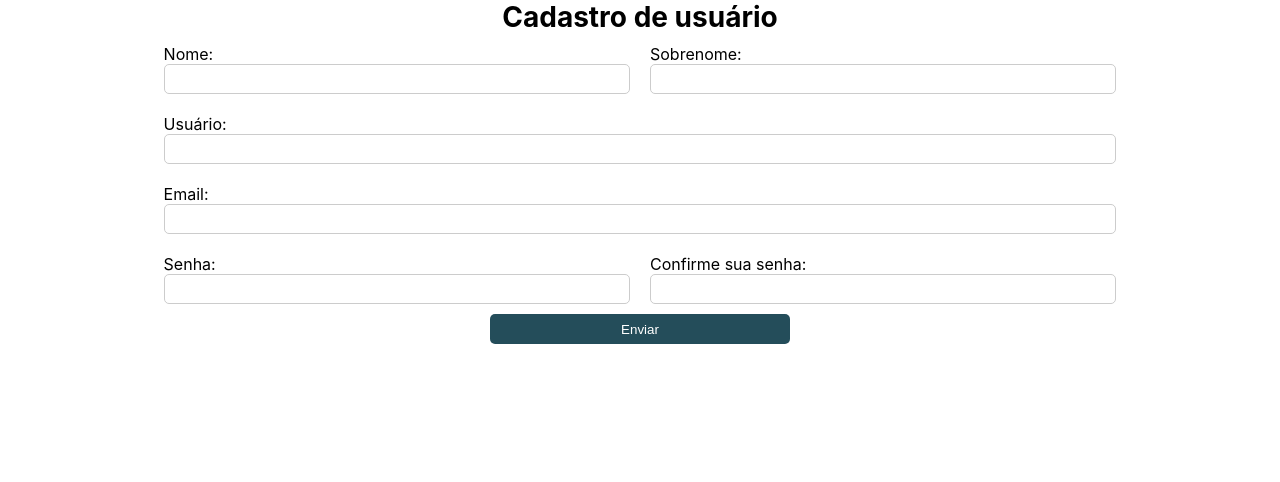
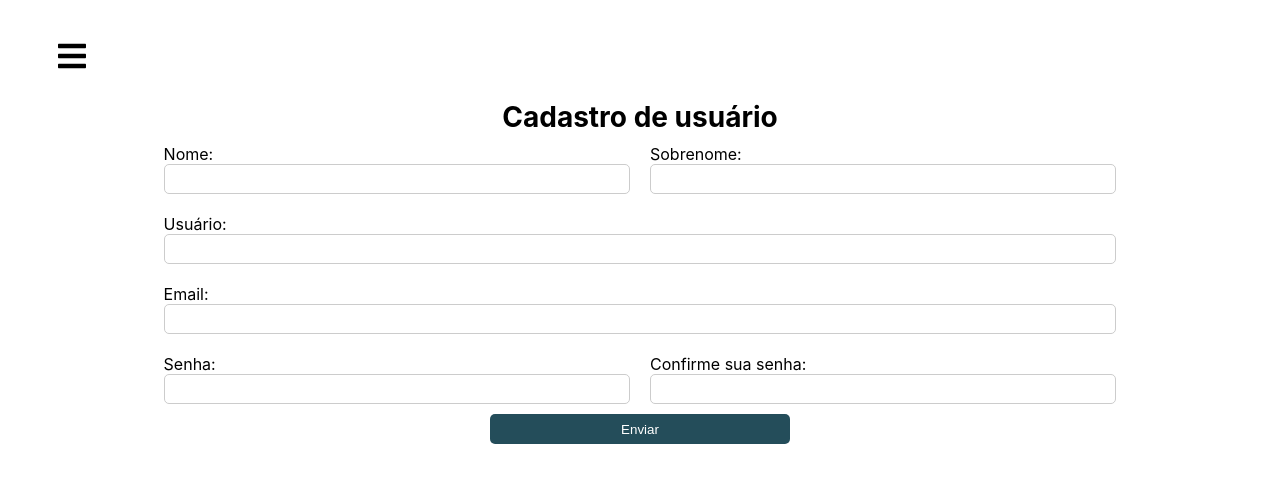
Before and after one commit to Andreypanegallito/cadastroNode, a React (Create React App) app in the folder client/: page /cadastro in a window 1280 px wide. Shown: the top 482 px of the page. Built offline with nearby package versions, Linux system fonts and the light colour scheme.

Commit message:
Ajustado links variaveis do menu

```diff
--- a/client/src/components/menu/index.tsx
+++ b/client/src/components/menu/index.tsx
@@ -1,10 +1,15 @@
 import React, { useEffect } from 'react';
+import { Link } from 'react-router-dom'
+
+
 
 import './menu.scss';
 import { FaBars } from 'react-icons/fa';
 import { AiOutlineClose } from 'react-icons/ai';
+import { LinksMenu } from '../../utils/menu';
 
-const Menu = () => {
+
+const Menu = ({ links }: LinksMenu) => {
   useEffect(() => {
     function handleScroll() {
       const elementos = document.querySelectorAll('.initial');
@@ -23,6 +28,34 @@ const Menu = () => {
   function ativaDesativaMenu() {
     document.body.classList.toggle('active');
   }
+
+  function geraLinksMenu() {
+    if (links.length > 0) {
+      return links.map((link, index) => (
+        <li className='nav-item' key={index}>
+          <Link
+            to={link.url}
+            className='nav-link'
+            onClick={ativaDesativaMenu}>
+            {link.text}
+          </Link>
+        </li>
+      ));
+    }
+    else {
+      return (
+        <li className="nav-item">
+          <Link to="/"
+            className='nav-link current'
+            onClick={ativaDesativaMenu}>
+            Home
+          </Link>
+        </li>
+      );
+    }
+  }
+
+
   return (
     <header>
       <div id='btn-menu' className="btn-menu" onClick={ativaDesativaMenu}>
@@ -35,36 +68,7 @@ const Menu = () => {
               <AiOutlineClose color='#fff' onClick={ativaDesativaMenu} />
             </a>
           </li>
-          <li className="nav-item">
-            <a className="nav-link current" href="#initial" onClick={ativaDesativaMenu}>
-              Home
-            </a>
-          </li>
-          <li className="nav-item">
-            <a className="nav-link" href="#about" onClick={ativaDesativaMenu}>
-              Sobre
-            </a>
-          </li>
-          <li className="nav-item">
-            <a className="nav-link" href="#hability" onClick={ativaDesativaMenu}>
-              Habilidades
-            </a>
-          </li>
-          <li className="nav-item">
-            <a className="nav-link" href="#scholarity" onClick={ativaDesativaMenu}>
-              Experiências
-            </a>
-          </li>
-          <li className="nav-item">
-            <a className="nav-link" href="#experience" onClick={ativaDesativaMenu}>
-              Experiências profissionais
-            </a>
-          </li>
-          <li className="nav-item">
-            <a className="nav-link" href="#footer" onClick={ativaDesativaMenu}>
-              Redes
-            </a>
-          </li>
+          {geraLinksMenu()}
         </ul>
       </nav>
     </header>
--- a/client/src/pages/cadastro/cadastro.scss
+++ b/client/src/pages/cadastro/cadastro.scss
@@ -1,4 +1,12 @@
 #sectionCadastroUsuarios {
   display: flex;
   flex-direction: column;
+  justify-content: center;
+  align-items: center;
+  width: 100%;
+  height: 100vh;
+
+  .container {
+    height: 75%;
+  }
 }
--- a/client/src/pages/cadastro/index.tsx
+++ b/client/src/pages/cadastro/index.tsx
@@ -2,17 +2,30 @@ import React from 'react';
 import CadastroUsuario from './components';
 
 import './cadastro.scss';
+import Menu from '../../components/menu';
+
 
 const Cadastro = () => {
+  const linksMenu = [
+    { url: '/', text: 'Página Inicial' },
+    { url: '/users', text: 'Usuários' },
+    { url: '/login', text: 'Login' },
+    { url: '/contato', text: 'Contato' },
+  ];
+
+
   return (
+    <>
+      <Menu links={linksMenu} />
       <section id="sectionCadastroUsuarios">
+        <div className="container">
           <div className="titulo">
             <h1>Cadastro de usuário</h1>
           </div>
-      <div className="container">
           <CadastroUsuario />
         </div>
       </section>
+    </>
   )
 }
 export default Cadastro
--- a/client/src/pages/users/index.tsx
+++ b/client/src/pages/users/index.tsx
@@ -7,6 +7,12 @@ import Menu from '../../components/menu';
 
 const Users = () => {
   const [users, setUsers] = useState([]);
+
+  const linksMenu = [
+    { url: '/', text: 'Página Inicial' },
+    { url: '/cadastro', text: 'Cadastro' },
+    { url: '/contato', text: 'Contato' },
+  ];
 
   useEffect(() => {
     const getUsers = async () => {
@@ -26,12 +32,12 @@ const Users = () => {
 
   return (
     <>
-      <Menu />
+      <Menu links={linksMenu} />
       <section id="users">
         <div className="titulo">
           <h1>Tabela de usuários a</h1>
         </div>
-        <div className="users">
+        <div className="container">
           <UserTable users={users} />
         </div>
       </section>
--- a/client/src/pages/users/users.scss
+++ b/client/src/pages/users/users.scss
@@ -0,0 +1,20 @@
+#users {
+  display: flex;
+  flex-direction: column;
+  justify-content: center;
+  align-items: center;
+  width: 100%;
+  // height: 100vh;
+
+  .container {
+    width: 100%;
+  }
+}
+
+@media (min-width: 1400px) {
+  #users {
+    .container {
+      max-width: 85%;
+    }
+  }
+}
--- /dev/null
+++ b/client/src/utils/menu.ts
@@ -0,0 +1,8 @@
+interface Link {
+  url: string;
+  text: string;
+}
+
+export interface LinksMenu {
+  links: Link[];
+}
```
Lines whose indentation alone changed are shown as unchanged.
